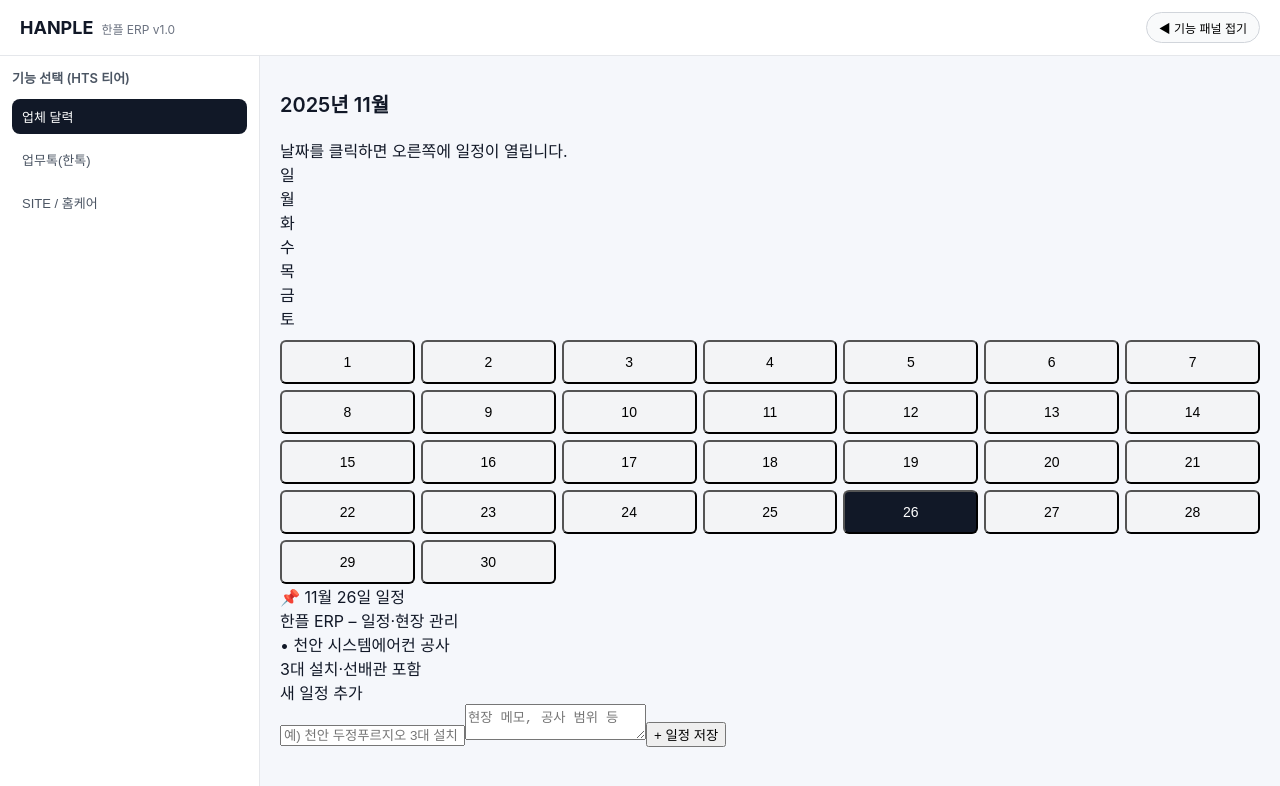
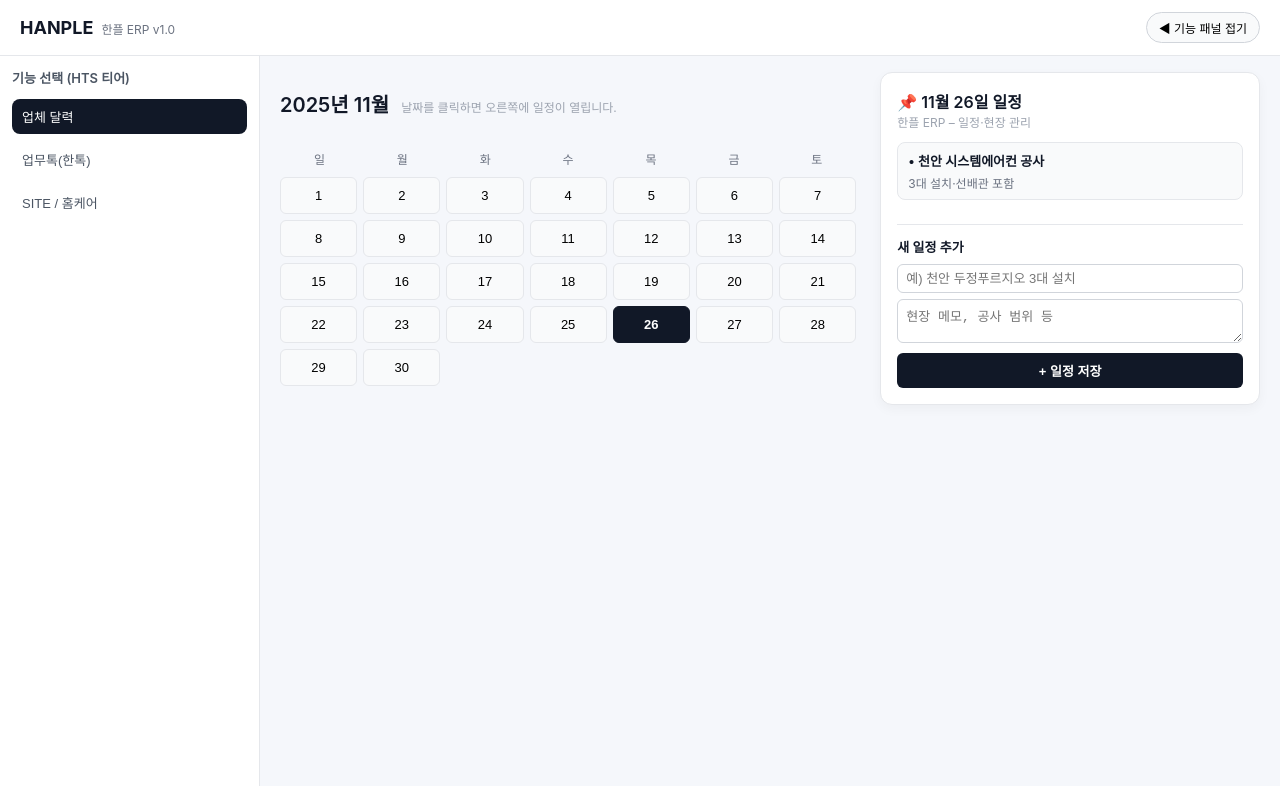
Before and after one commit to hit308277-cloud/hanple-v1, a React (Vite) app: page / in a window 1280 px wide. Shown: the top 786 px of the page. Built offline with nearby package versions, Linux system fonts and the light colour scheme.

Commit message:
Update styles.css

```diff
--- a/src/styles.css
+++ b/src/styles.css
@@ -201,3 +201,187 @@ body {
   background: #111827;
   color: #ffffff;
 }
+/* ============================
+   📌 HTS 레이아웃 (달력 + 우측 패널)
+============================ */
+
+.calendar-layout {
+  display: flex;
+  gap: 24px;
+  align-items: flex-start;
+}
+
+/* 왼쪽 달력 영역 */
+.calendar-main {
+  flex: 2;
+}
+
+.calendar-title-row {
+  display: flex;
+  align-items: baseline;
+  gap: 12px;
+  margin-bottom: 12px;
+}
+
+.calendar-title {
+  font-size: 20px;
+  font-weight: 600;
+}
+
+.calendar-sub {
+  font-size: 12px;
+  color: #9ca3af;
+}
+
+/* 요일 헤더 */
+.calendar-week-header {
+  display: grid;
+  grid-template-columns: repeat(7, 1fr);
+  gap: 4px;
+  margin-bottom: 6px;
+  font-size: 12px;
+  color: #6b7280;
+}
+
+.calendar-week-cell {
+  text-align: center;
+}
+
+/* 날짜 그리드 */
+.calendar-grid {
+  display: grid;
+  grid-template-columns: repeat(7, 1fr);
+  gap: 6px;
+}
+
+.calendar-cell {
+  padding: 10px 0;
+  background: #f9fafb;
+  border-radius: 6px;
+  border: 1px solid #e5e7eb;
+  font-size: 13px;
+  text-align: center;
+  cursor: pointer;
+}
+
+.calendar-cell:hover {
+  background: #eef2ff;
+  border-color: #4f46e5;
+}
+
+.calendar-today {
+  border-color: #111827;
+  font-weight: 700;
+}
+
+.calendar-selected {
+  background: #111827;
+  color: #ffffff;
+}
+
+/* 오른쪽 일정 패널 */
+.calendar-side {
+  flex: 1.2;
+  background: #ffffff;
+  border-radius: 12px;
+  border: 1px solid #e5e7eb;
+  padding: 16px;
+  box-shadow: 0 4px 12px rgba(0,0,0,0.04);
+}
+
+.side-header {
+  margin-bottom: 12px;
+}
+
+.side-title {
+  font-size: 16px;
+  font-weight: 600;
+}
+
+.side-desc {
+  font-size: 12px;
+  color: #9ca3af;
+}
+
+.side-events {
+  max-height: 240px;
+  overflow-y: auto;
+  margin-bottom: 16px;
+}
+
+.side-empty {
+  font-size: 13px;
+  color: #9ca3af;
+}
+
+.side-event-card {
+  padding: 8px 10px;
+  border-radius: 8px;
+  background: #f9fafb;
+  border: 1px solid #e5e7eb;
+  margin-bottom: 8px;
+}
+
+.event-title {
+  font-size: 13px;
+  font-weight: 600;
+}
+
+.event-memo {
+  font-size: 12px;
+  color: #6b7280;
+  margin-top: 4px;
+}
+
+/* 일정 입력 폼 */
+.side-form {
+  border-top: 1px solid #e5e7eb;
+  padding-top: 12px;
+}
+
+.side-form-title {
+  font-size: 13px;
+  font-weight: 600;
+  margin-bottom: 8px;
+}
+
+.side-input,
+.side-textarea {
+  width: 100%;
+  border-radius: 6px;
+  border: 1px solid #d1d5db;
+  padding: 6px 8px;
+  font-size: 13px;
+  margin-bottom: 6px;
+  resize: vertical;
+}
+
+.side-input:focus,
+.side-textarea:focus {
+  outline: none;
+  border-color: #4f46e5;
+  box-shadow: 0 0 0 1px rgba(79,70,229,0.3);
+}
+
+.side-btn {
+  width: 100%;
+  padding: 8px 0;
+  border-radius: 6px;
+  border: none;
+  background: #111827;
+  color: #ffffff;
+  font-size: 13px;
+  font-weight: 600;
+  cursor: pointer;
+}
+
+.side-btn:hover {
+  background: #030712;
+}
+
+/* 모바일에서 위·아래로 쌓이게 */
+@media (max-width: 900px) {
+  .calendar-layout {
+    flex-direction: column;
+  }
+}
```
